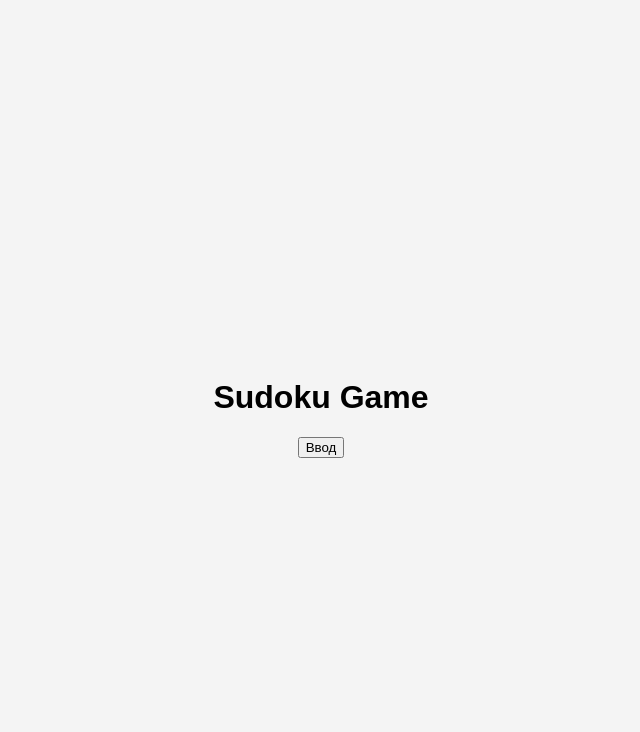
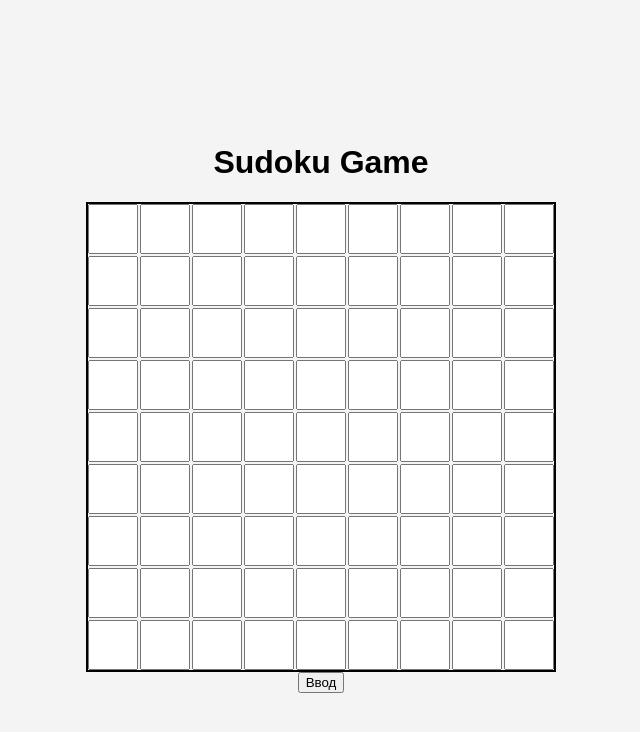
Before and after one commit to ObidenkoAngelina/----, a plain HTML site: page index.html in a window 1280 px wide. Shown: the whole page, without its empty margins (319-959 px from the left). Drawn offline with Linux system fonts and the light colour scheme.

Commit message:
Добавили создание сетки 9 на 9

```diff
--- a/script.js
+++ b/script.js
@@ -0,0 +1,32 @@
+class SudokuSolver {
+    constructor(gridElement) {
+        this.sudokuGrid = gridElement;
+        this.initializeGrid();
+    }
+
+    initializeGrid() {
+        // Создаем пустую сетку 9x9
+        for (let i = 0; i < 9; i++) {
+            for (let j = 0; j < 9; j++) {
+                const cell = document.createElement('input');
+                cell.type = 'text';
+                cell.className = 'cell';
+                cell.maxLength = 1; // Позволяет вводить только одну цифру
+
+                // Обработка события ввода - разрешаем только цифры 1-9
+                cell.addEventListener('input', (event) => {
+                    const value = event.target.value;
+                    event.target.value = value.replace(/[^1-9]/g, '');
+                });
+
+                this.sudokuGrid.appendChild(cell); // Добавляем ячейку в сетку
+            }
+        }
+    }
+}
+
+// Инициализация при загрузке страницы
+document.addEventListener('DOMContentLoaded', () => {
+    const gridElement = document.getElementById('sudoku-grid');
+    const sudokuSolver = new SudokuSolver(gridElement);
+});
--- a/style.css
+++ b/style.css
@@ -7,3 +7,11 @@ body {
     height: 100vh;
     background-color: #f4f4f4;
     }
+
+    .sudoku-container {
+        display: grid;
+        grid-template-columns: repeat(9, 50px);
+        grid-template-rows: repeat(9, 50px);
+        gap: 2px;
+        border: 2px solid #000;
+    }
```
